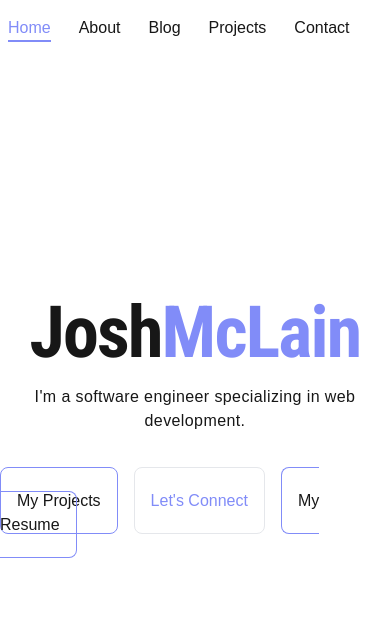
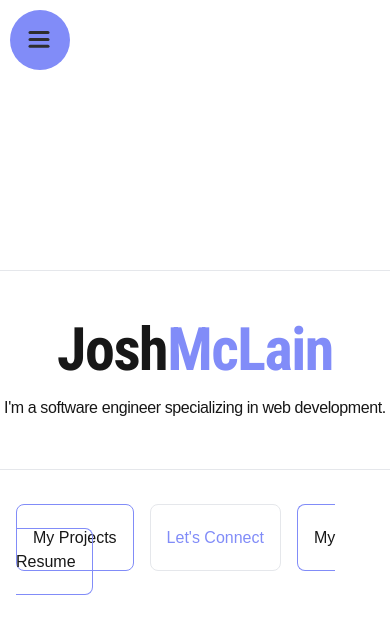
Before and after one commit to daemon-node-byte/miniature-happiness, a Next.js app: page / in a window 390 px wide. Shown: the top 634 px of the page. Built offline with nearby package versions, Linux system fonts and the light colour scheme.

Commit message:
:sparkles: (mobile): nav and animations
add mobile and desktop nav ui plus animations

```diff
--- a/package.json
+++ b/package.json
@@ -9,9 +9,11 @@
     "lint": "next lint"
   },
   "dependencies": {
+    "@iconify/react": "^5.0.2",
     "@mdx-js/loader": "^3.1.0",
     "@next/mdx": "^14.2.15",
     "clsx": "^2.1.1",
+    "framer-motion": "^11.11.9",
     "next": "14.2.15",
     "react": "^18",
     "react-dom": "^18"
--- /dev/null
+++ b/src/app/loading.tsx
@@ -0,0 +1,9 @@
+import LoadingSVG from '@/components/ui/LoadingSVG.component'
+export default function LoadingPage() {
+  return (
+    <div className='flex flex-col justify-center items-center'>
+      <LoadingSVG />
+      <h3>Loading...</h3>
+    </div>
+  )
+}
--- /dev/null
+++ b/src/app/not-found.tsx
@@ -0,0 +1,22 @@
+
+import { font } from '@/global/font';
+import clsx from 'clsx'
+import GoBackButton from '@/components/common/GoBackButton.component';
+
+
+
+export default function NotFoundPage () {
+  return (
+    <div className='h-[100vh]'>
+      <GoBackButton />
+      <main className='flex justify-center items-center h-full'>
+        <div className="border-r-2 pr-4">
+          <span className={clsx(font.className, 'text-6xl', 'text-indigo-400')}>404</span>
+        </div>
+        <div className='pl-4'>
+          <p>Opps! Seems like we can&apos;t<br/> find the requested page.</p>
+        </div>
+      </main>
+    </div>
+  )
+}
--- a/src/app/page.tsx
+++ b/src/app/page.tsx
@@ -1,11 +1,13 @@
 import clsx from "clsx";
 import TopNavbar from "@/components/TopNavbar.component";
 import HomeHeroCta from '@/components/HomeHeroCta.component'
+import MobileNav from "@/components/MobileNav.component";
 
 export default function Home() {
   return (
-    <div className={clsx("h-[85vh]", "overflow-hidden")}>
+    <div className={clsx("h-[100vh] w-[100vw]", "overflow-hidden")}>
       <TopNavbar />
+      <MobileNav />
       <HomeHeroCta />
     </div>
   );
--- a/src/components/HomeHeroCta.component.tsx
+++ b/src/components/HomeHeroCta.component.tsx
@@ -3,24 +3,43 @@ import NextLink from "next/link";
 import clsx from "clsx";
 import { CtaLinks } from "@/global/link";
 import { font } from "@/global/font";
-
+import { motion } from "framer-motion";
 
 export default function HomeHeroCta() {
+
   return (
     <main
-      className={clsx("flex flex-col justify-center items-center", "h-full")}
+      className={clsx(
+        "flex flex-col justify-center items-center",
+        "h-full relative",
+        "px-4", "z-0"
+      )}
     >
-      <header className={clsx("text-center")}>
-        <h1 className={clsx(font.className, "text-7xl tracking-tight")}>
+      {/* <AnimatePresence> */}
+        <motion.div
+          key='hero'
+          className="relative overflow-hidden border border-l-0 border-r-0"
+          initial={{ height: 0, width: 0, }}
+          animate={{ height: [null, 0, 200], width: [null, 440, 440] }}
+          transition={{ duration: 1.5, ease: 'easeInOut' }}
+
+        >
+          <header
+            key='header'
+            className={clsx("text-center", "absolute top-1/2 left-1/2 transform -translate-x-1/2 -translate-y-1/2 w-full")}
+
+          >
+            <h1 className={clsx(font.className, "text-6xl tracking-tight")}>
               Josh<span className={clsx("text-indigo-400")}>McLain</span>
             </h1>
-        <p className={clsx("mt-4 tracking-wide")}>
+            <p className={clsx("mt-4 tracking-tight")}>
               I&apos;m a software engineer specializing in web development.
             </p>
           </header>
-      <section className={clsx("mt-14 space-x-4")}>
+        </motion.div>
+        <section className="mt-14 space-x-4 z-0">
           {CtaLinks.map((link, index) => (
-          <NextLink
+            <motion.span
             className={clsx(
               "px-4 py-6",
               index !== 1
@@ -30,13 +49,20 @@ export default function HomeHeroCta() {
               "transition-all",
               "active:translate-x-2"
             )}
-            key={link.label}
-            href={link.href}
+              key={link.href + index}
+              custom={index}
+              initial={{ opacity: 0 }}
+              animate={{ opacity: 1 }}
+              transition={{ delay: 2 + (index * 0.2), duration: 1 }}
+              whileTap={{ scale: 0.8 }}
             >
+            <NextLink href={link.href}>
               {link.label}
             </NextLink>
+                </motion.span>
           ))}
         </section>
+        {/* </AnimatePresence> */}
     </main>
   );
 }
--- /dev/null
+++ b/src/components/MobileNav.component.tsx
@@ -0,0 +1,142 @@
+'use client'
+import React, { useRef } from 'react';
+
+import { motion, useCycle, Variants, Transition } from 'framer-motion';
+import { useDimensions } from '@/hooks/useDimensions';
+import clsx from 'clsx';
+
+import '../style/mobile-nav.css'
+
+const sidebar = {
+  open: (height = 1000) => ({
+    clipPath: `circle(${height * 2 + 200}px at 40px 40px)`,
+    transition: {
+      type: "spring",
+      stiffness: 20,
+      restDelta: 2
+    }
+  }),
+  closed: {
+    clipPath: "circle(30px at 40px 40px)",
+    transition: {
+      delay: 0.5,
+      type: "spring",
+      stiffness: 400,
+      damping: 40
+    }
+  }
+};
+const variants2 = {
+  open: {
+    y: 0,
+    opacity: 1,
+    transition: {
+      y: { stiffness: 1000, velocity: -100 }
+    }
+  },
+  closed: {
+    y: 50,
+    opacity: 0,
+    transition: {
+      y: { stiffness: 1000 }
+    }
+  }
+};
+
+const variants3 = {
+  open: {
+    transition: { staggerChildren: 0.07, delayChildren: 0.2 }
+  },
+  closed: {
+    transition: { staggerChildren: 0.05, staggerDirection: -1 }
+  }
+};
+
+export const Navigation = () => (
+  <motion.ul className='absolute top-[100px] w-[230px]' variants={variants3}>
+    {itemIds.map(i => (
+      <MenuItem i={i} key={i} />
+    ))}
+  </motion.ul>
+);
+
+const itemIds = [0, 1, 2, 3, 4];
+
+const colors = ["#FF008C", "#D309E1", "#9C1AFF", "#7700FF", "#4400FF"];
+
+const Path = (props: { variants: Variants, d?: string, transition?: Transition }) => (
+  <motion.path
+    fill="transparent"
+    strokeWidth="3"
+    stroke="hsl(0, 0%, 18%)"
+    strokeLinecap="round"
+    {...props}
+  />
+);
+
+export const MenuToggle = ({ toggle, isOpen }: { toggle: () => void, isOpen: boolean}) => (
+  <button onClick={toggle} className={clsx(
+    'cursor-pointer absolute top-[16px] left-[28px] h-[50px] w-[50px] rounded-full z-50',
+    isOpen ? 'bg-indigo-400' : 'bg-transparent'
+    )}>
+    <svg width="23" height="23" viewBox="0 0 23 23">
+      <Path
+        variants={{
+          closed: { d: "M 2 2.5 L 20 2.5" },
+          open: { d: "M 3 16.5 L 17 2.5" }
+        }}
+      />
+      <Path
+        d="M 2 9.423 L 20 9.423"
+        variants={{
+          closed: { opacity: 1 },
+          open: { opacity: 0 }
+        }}
+        transition={{ duration: 0.1 }}
+      />
+      <Path
+        variants={{
+          closed: { d: "M 2 16.346 L 20 16.346" },
+          open: { d: "M 3 2.5 L 17 16.346" }
+        }}
+      />
+    </svg>
+  </button>
+);
+
+export const MenuItem = ({ i }: { i: number }) => {
+  const style = { border: `2px solid ${colors[i]}` };
+  return (
+    <motion.li
+      className='mb-[20px] flex items-center cursor-pointer'
+      variants={variants2}
+      whileHover={{ scale: 1.1 }}
+      whileTap={{ scale: 0.95 }}
+    >
+      <div className="h-10 w-10 rounded-full flex-[40px_0] mr-5" style={style} />
+      <div className="w-[200px] h-5 flex-[1] rounded-md" style={style} />
+    </motion.li>
+  );
+};
+
+const MobileNav: React.FC = () => {
+  const [isOpen, toggleOpen] = useCycle(false, true);
+  const containerRef = useRef(null);
+  const { height } = useDimensions(containerRef);
+
+  return (
+    <motion.nav
+      className='block absolute top-0 left-0 bottom-0 w-[300px] z-50 md:hidden'
+      initial={false}
+      animate={isOpen ? "open" : "closed"}
+      custom={height}
+      ref={containerRef}
+    >
+      <motion.div className="absolute top-0 left-0 bottom-0 w-[300px] bg-indigo-400" variants={sidebar} />
+      <Navigation />
+      <MenuToggle toggle={() => toggleOpen()} isOpen={isOpen}/>
+    </motion.nav>
+  );
+};
+
+export default MobileNav;
--- a/src/components/TopNavbar.component.tsx
+++ b/src/components/TopNavbar.component.tsx
@@ -3,14 +3,36 @@ import NextLink from "next/link";
 import clsx from "clsx";
 import { navLinks } from "@/global/link";
 import { usePathname } from "next/navigation";
+import { motion } from 'framer-motion'
 
 export default function TopNavbar() {
   const currentPath = usePathname();
+  const list = {
+    hidden: { opacity: 0, y: -20 },
+    visible: {
+      opacity: 1,
+      y: 0,
+      transition: {
+        delay: 3.5,
+        when: "beforeChildren",
+        staggerChildren: 0.1,
+      },
+    },
+  }
+  const item = {
+    hidden: { opacity: 0, y: -20 },
+    visible: {
+      opacity: 1,
+      y: 0,
+    },
+  }
   return (
-    <nav className={clsx("py-4 px-2")}>
-      <ul className={clsx("flex space-x-7")}>
+    <nav className={clsx("py-4 px-2 hidden md:block")}>
+      <div className={clsx('max-w-[1000px] mx-auto')}>
+      <motion.ul className={clsx("flex space-x-7 justify-end")} initial='hidden' animate='visible' variants={list}>
         {navLinks.map((link) => (
-          <li
+          <motion.li
+          variants={item}
           key={link.label}
           className={clsx(
             "hover:text-indigo-400 transition-all",
@@ -20,9 +42,10 @@ export default function TopNavbar() {
           )}
           >
             <NextLink href={link.href}>{link.label}</NextLink>
-          </li>
+          </motion.li>
         ))}
-      </ul>
+      </motion.ul>
+        </div>
     </nav>
   );
 }
--- /dev/null
+++ b/src/components/common/GoBackButton.component.tsx
@@ -0,0 +1,21 @@
+'use client'
+import { useRouter } from 'next/navigation'
+import { Icons } from '@/components/ui/Icons.components';
+
+
+const GoBackButton: React.FC = () => {
+const router = useRouter();
+
+  const handleGoBack = () => {
+    router.back();
+  };
+
+  return (
+    <button className='text-[1.3rem] px-3 py-2 border rounded-lg' onClick={handleGoBack}>
+      <span className='inline-block'>{Icons.goBack}</span>
+      <span className='pl-1 text-indigo-400'>Go Back</span>
+    </button>
+  );
+};
+
+export default GoBackButton;
--- /dev/null
+++ b/src/components/ui/Icons.components.tsx
@@ -0,0 +1,9 @@
+import { Icon } from '@iconify/react';
+
+export const Icons = {
+  hamburger: <Icon icon='quill:hamburger' />,
+  close: <Icon icon='humbleicons:times' />,
+  goBack: <Icon icon='icon-park-outline:back' />,
+  github: <Icon icon='akar-icons:github-fill' />,
+  linkedin: <Icon icon='akar-icons:linkedin-fill' />,
+}
--- /dev/null
+++ b/src/components/ui/LoadingSVG.component.tsx
@@ -0,0 +1,19 @@
+
+
+export default function LoadingSVG() {
+  return (
+    <svg xmlns="http://www.w3.org/2000/svg" viewBox="0 0 300 150">
+      <path
+      className="svg__stroke svg_strokeWidth"
+      fill="none"
+      stroke="#818cf8"
+      strokeWidth="18"
+      strokeLinecap="round"
+      strokeDasharray="300 385"
+      strokeDashoffset="0"
+      d="M275 75c0 31-27 50-50 50-58 0-92-100-150-100-28 0-50 22-50 50s23 50 50 50c58 0 92-100 150-100 24 0 50 19 50 50Z">
+        <animate attributeName="stroke-dashoffset" calcMode="spline" dur="2" values="685;-685" keySplines="0 0 1 1" repeatCount="indefinite"></animate>
+      </path>
+    </svg>
+  )
+}
--- /dev/null
+++ b/src/hooks/useDimensions.tsx
@@ -0,0 +1,18 @@
+import { useEffect, useRef, type RefObject } from "react";
+
+// Naive implementation - in reality would want to attach
+// a window or resize listener. Also use state/layoutEffect instead of ref/effect
+// if this is important to know on initial client render.
+// It would be safer to  return null for unmeasured states.
+export const useDimensions = (ref: RefObject<HTMLElement>) => {
+  const dimensions = useRef({ width: 0, height: 0 });
+
+  useEffect(() => {
+    if (ref.current !== null) {
+    dimensions.current.width = ref.current.offsetWidth;
+    dimensions.current.height = ref.current.offsetHeight;
+    }
+  }, [ref]);
+
+  return dimensions.current;
+};
--- /dev/null
+++ b/src/style/mobile-nav.css
@@ -0,0 +1,23 @@
+
+ul,
+li {
+  margin: 0;
+  padding: 0;
+}
+
+
+
+.refresh {
+  padding: 10px;
+  position: absolute;
+  background: rgba(0, 0, 0, 0.4);
+  border-radius: 10px;
+  width: 20px;
+  height: 20px;
+  top: 10px;
+  right: 10px;
+  display: flex;
+  justify-content: center;
+  align-items: center;
+  cursor: pointer;
+}
```
Also changed, not shown: 1 other file (tests, documents, lock files or other folders). Lines whose indentation alone changed are shown as unchanged.
